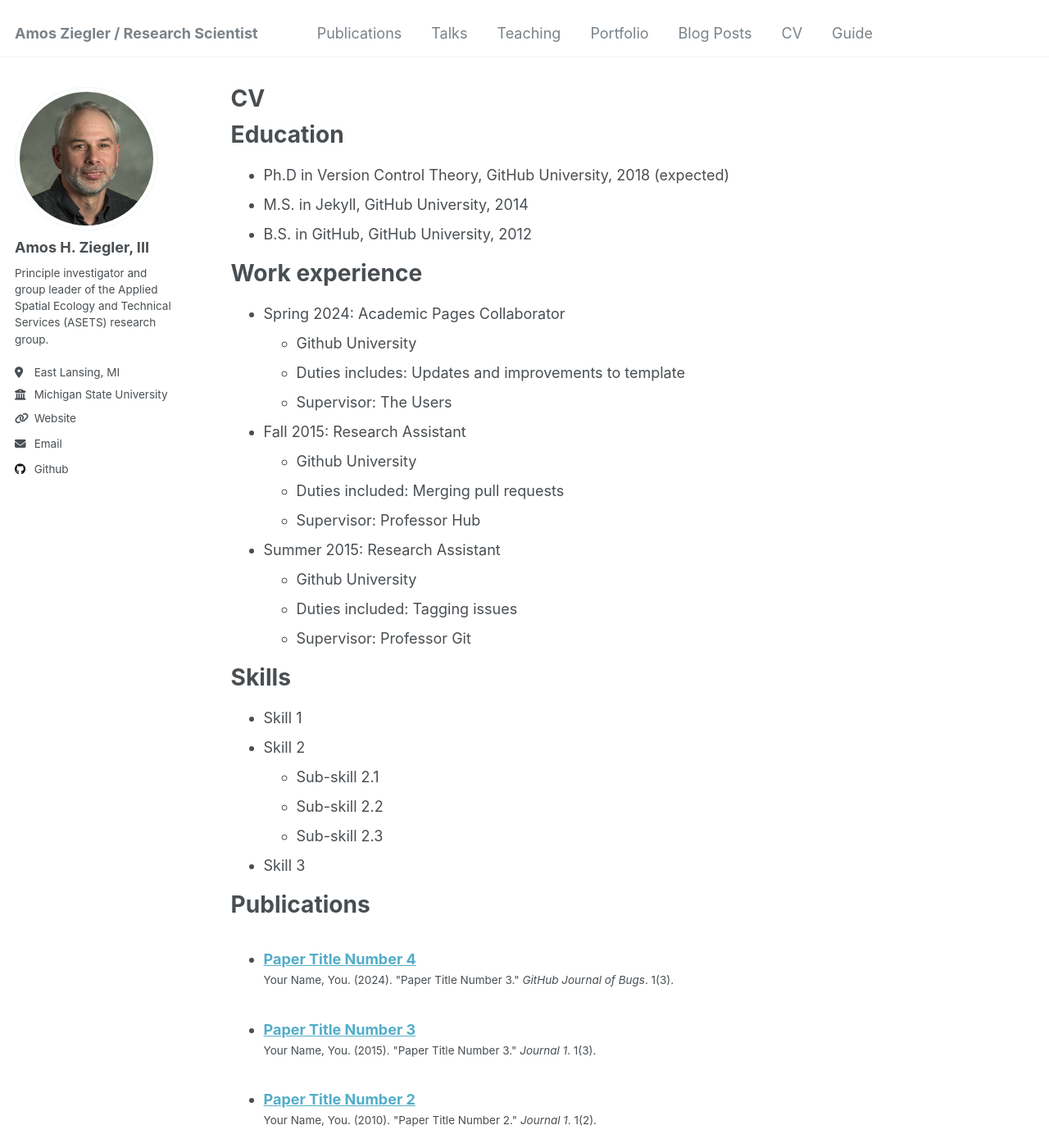
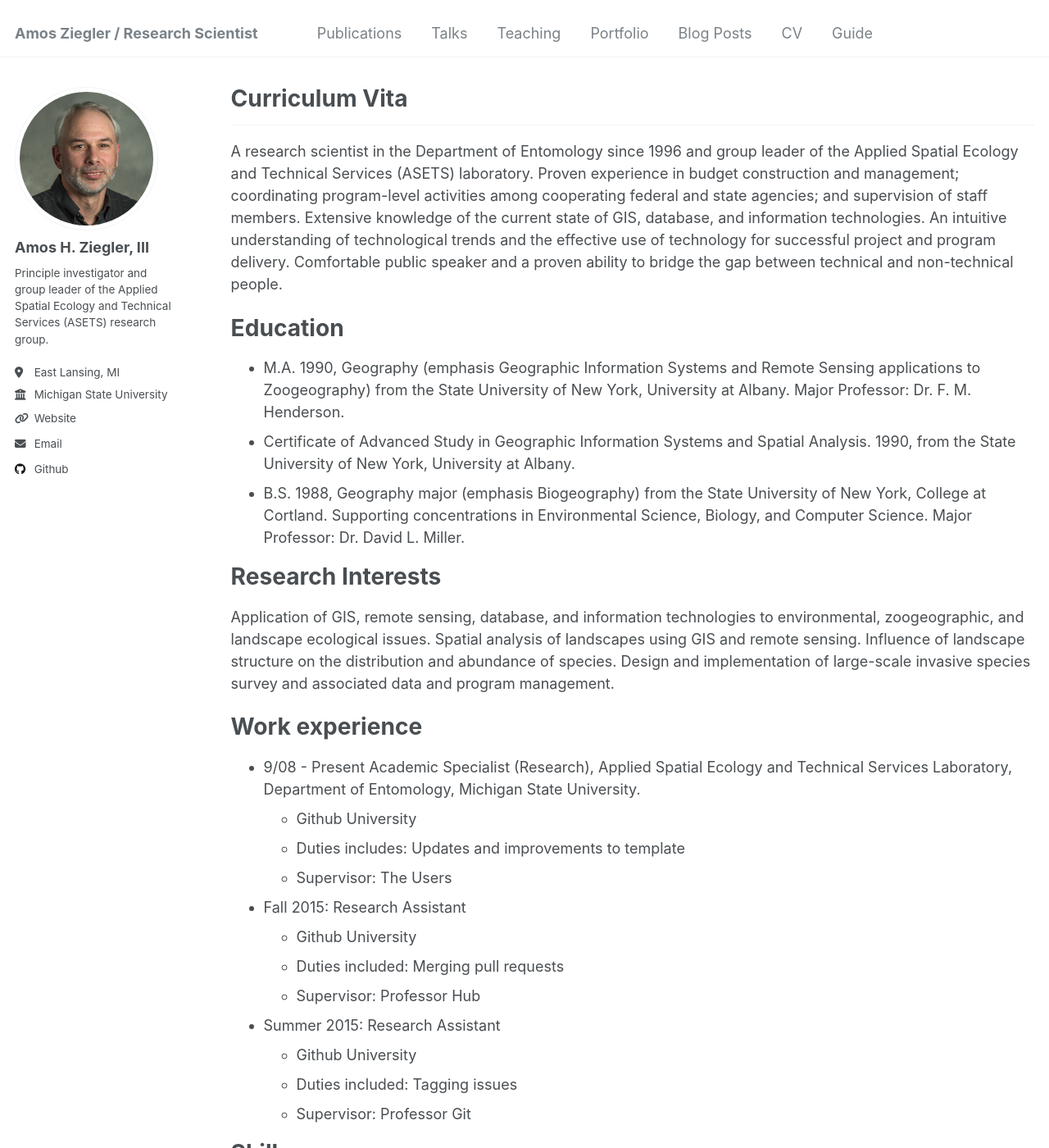
Before and after one commit to aziegler3/aziegler3.github.io, a Jekyll site: the page built from _pages/cv.md, in a window 1280 px wide and 1400 px high. Shown: the whole window at 82% size. Built offline with Jekyll 4.4.1, drawn with Linux system fonts in a browser that asks for light colours.

Commit message:
Update cv.md

```diff
--- a/_pages/cv.md
+++ b/_pages/cv.md
@@ -1,6 +1,6 @@
 ---
 layout: archive
-title: "CV"
+title: "Curriculum Vita"
 permalink: /cv/
 author_profile: true
 redirect_from:
@@ -9,15 +9,23 @@ redirect_from:
 
 {% include base_path %}
 
+* * *
+
+<p>A research scientist in the Department of Entomology since 1996 and group leader of the Applied Spatial Ecology and Technical Services (ASETS) laboratory. Proven experience in budget construction and management; coordinating program-level activities among cooperating federal and state agencies; and supervision of staff members.  Extensive knowledge of the current state of GIS, database, and information technologies.  An intuitive understanding of technological trends and the effective use of technology for successful project and program delivery.  Comfortable public speaker and a proven ability to bridge the gap between technical and non-technical people.</p>
+
 Education
 ======
-* Ph.D in Version Control Theory, GitHub University, 2018 (expected)
-* M.S. in Jekyll, GitHub University, 2014
-* B.S. in GitHub, GitHub University, 2012
+* M.A. 1990, Geography (emphasis Geographic Information Systems and Remote Sensing applications to Zoogeography) from the State University of New York, University at Albany. Major Professor:  Dr. F. M. Henderson.
+* Certificate of Advanced Study in Geographic Information Systems and Spatial Analysis. 1990, from the State University of New York, University at Albany.
+* B.S.    1988, Geography major (emphasis Biogeography) from the State University of New York, College at Cortland. Supporting concentrations in Environmental Science, Biology, and Computer Science. Major Professor:  Dr. David L. Miller.
+
+Research Interests
+======
+Application of GIS, remote sensing, database, and information technologies to environmental, zoogeographic, and landscape ecological issues. Spatial analysis of landscapes using GIS and remote sensing.  Influence of landscape structure on the distribution and abundance of species.  Design and implementation of large-scale invasive species survey and associated data and program management.
 
 Work experience
 ======
-* Spring 2024: Academic Pages Collaborator
+* 9/08 - Present  Academic Specialist (Research), Applied Spatial Ecology and Technical Services Laboratory, Department of Entomology, Michigan State University.
   * Github University
   * Duties includes: Updates and improvements to template
   * Supervisor: The Users
```
